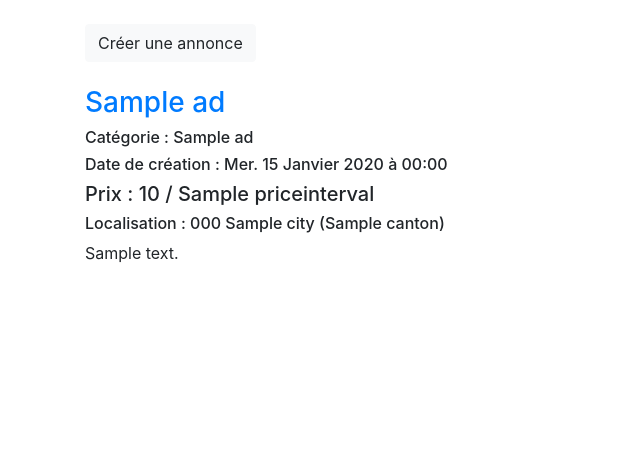
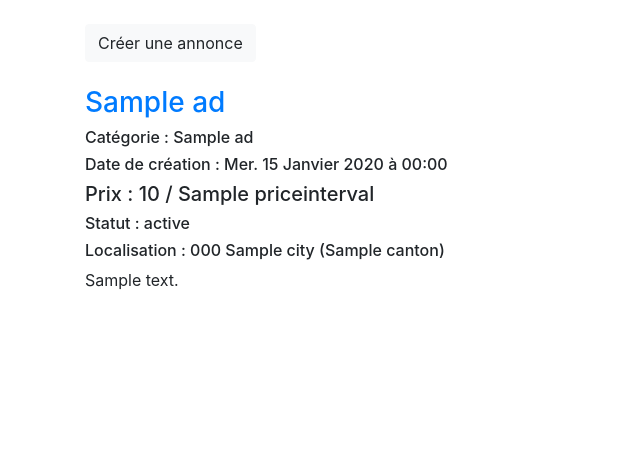
Before and after one commit to Balkghar/2023-BDR-Projet, a PHP site: template Code/src/templates/userAd.php in a window 1280 px wide. Shown: the part 56-529 px from the top of the page, without its empty margins (0-640 px from the left). Run offline with PHP 8.4, Linux system fonts and the light colour scheme; the template is opened without the code that fills it: most values are stand-ins (such as "Sample title", 1, 10 or a date in 2020).

Commit message:
add status in userAd.php

```diff
--- a/Code/src/templates/userAd.php
+++ b/Code/src/templates/userAd.php
@@ -2,17 +2,18 @@
 include('header.php');
 ?>
 
-<button class="btn btn-light" onclick="location.href='createAd.php';">Créer une annonce</button><br><br>
+    <button class="btn btn-light" onclick="location.href='createAd.php';">Créer une annonce</button><br><br>
 <?php
 foreach ($ads as $ad) {
-?>
-    <h3><a href="manageAd.php?id=<?= urlencode($ad['id']) ?>"><?php echo ($ad['title']) ?></a></h3>
-    <h6>Catégorie : <?php echo ($ad['namecategory']); ?></h6>
-    <h6>Date de création : <?php echo (convertDateToHumanReadable($ad['creationdate'])); ?></h6>
-    <h5>Prix : <?php echo ($ad['price']) ?> / <?php echo ($ad['priceinterval']) ?></h5>
-    <h6>Localisation : <?php echo ($ad['zipcity']) ?> <?php echo ($ad['city']) ?> (<?php echo ($ad['canton']) ?>)</h6>
-    <p><?php echo ($ad['description']) ?></p>
-<?php
+    ?>
+    <h3><a href="manageAd.php?id=<?= urlencode($ad['id']) ?>"><?php echo($ad['title']) ?></a></h3>
+    <h6>Catégorie : <?php echo($ad['namecategory']); ?></h6>
+    <h6>Date de création : <?php echo(convertDateToHumanReadable($ad['creationdate'])); ?></h6>
+    <h5>Prix : <?php echo($ad['price']) ?> / <?php echo($ad['priceinterval']) ?></h5>
+    <h6>Statut : <?php echo($ad['status']) ?> </h6>
+    <h6>Localisation : <?php echo($ad['zipcity']) ?> <?php echo($ad['city']) ?> (<?php echo($ad['canton']) ?>)</h6>
+    <p><?php echo($ad['description']) ?></p>
+    <?php
 }
 
 
```
